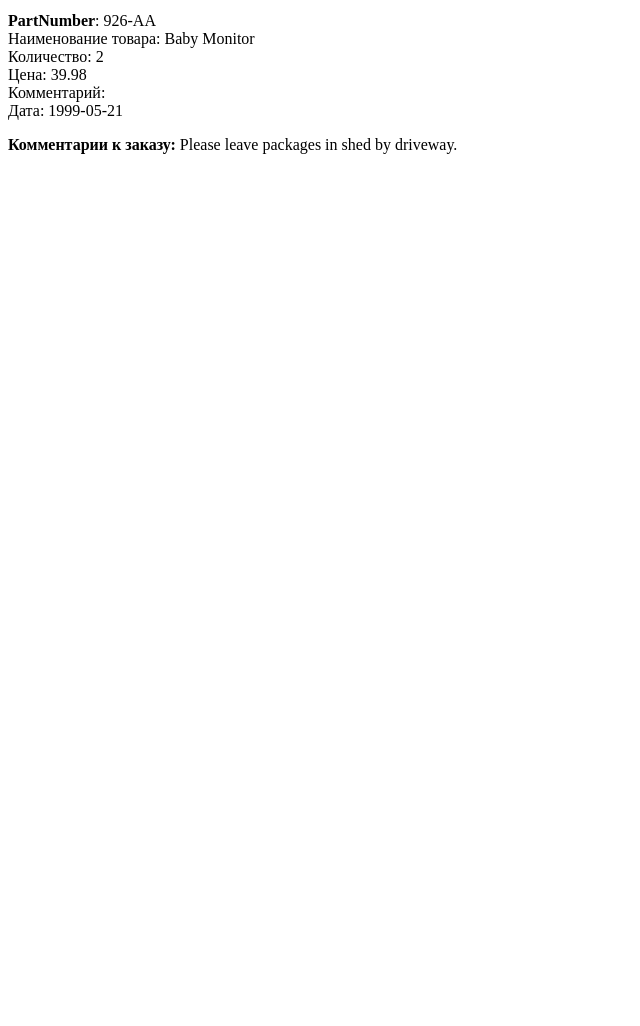
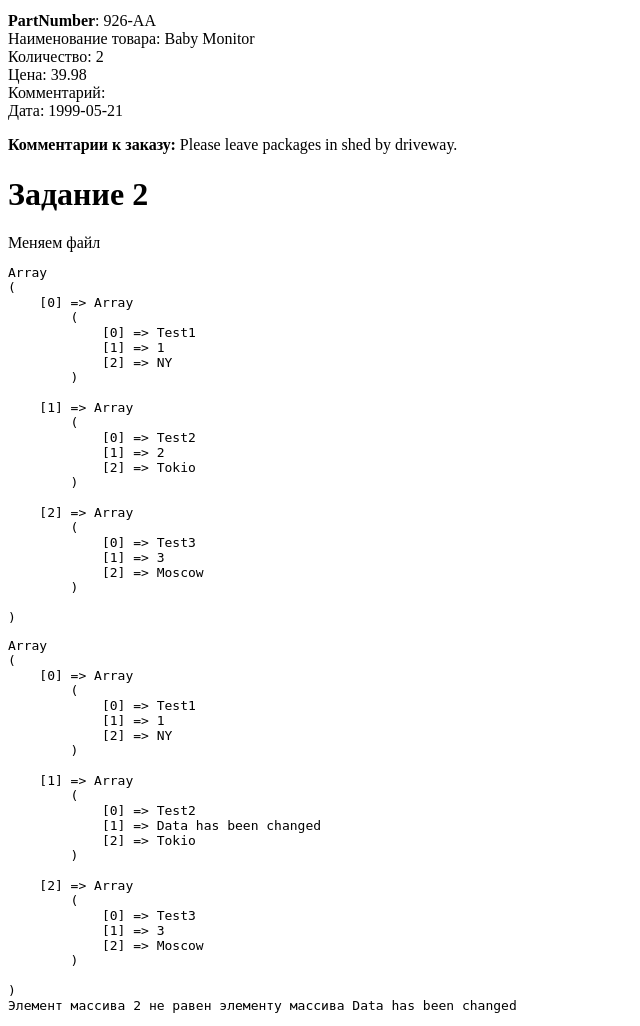
Before and after one commit to KaelKira/loftschool, a PHP site: page / in a window 1280 px wide. Shown: the part 512-1538 px from the top of the page, without its empty margins (0-640 px from the left). Before the commit the page ends 666 px from the top, so only its background shows below. Run offline with PHP 8.4, Linux system fonts and the light colour scheme.

Commit message:
Homework-3.2-done

```diff
--- a/homework3/index.php
+++ b/homework3/index.php
@@ -4,3 +4,6 @@ require('src/functions.php');
 //Печать инструкции для курьера
 echo '<h1>'.'Задание 1'.'</h1>';
 task1();
+//JSON
+echo '<h1>'.'Задание 2'.'</h1>';
+task2();
--- a/homework3/src/functions.php
+++ b/homework3/src/functions.php
@@ -3,28 +3,76 @@ function task1()
 {
     $file = file_get_contents('src/data.xml');
     $xml = new SimpleXMLElement($file);
-    echo '<b>PurchaseOrderNumber: </b>'. $xml->attributes()->PurchaseOrderNumber . '<br>';
-    echo '<b>OrderDate: </b>'. $xml->attributes()->OrderDate;
-    echo '<p>'."Адреса:" . '</p>';
-    foreach ($xml->Address as $adres){
+    echo '<b>PurchaseOrderNumber: </b>' . $xml->attributes()->PurchaseOrderNumber . '<br>';
+    echo '<b>OrderDate: </b>' . $xml->attributes()->OrderDate;
+    echo '<p>' . "Адреса:" . '</p>';
+    foreach ($xml->Address as $adres) {
         echo '<p>';
-        echo '<b>Type</b>: '. $adres->attributes()->Type . '<br>';
-        echo 'Улица: '. $adres->Street->__toString() . '<br>';
-        echo 'Город: '. $adres->City->__toString() . '<br>';
-        echo 'Штат: '. $adres->State->__toString() . '<br>';
-        echo 'Индекс: '. $adres->Zip->__toString() . '<br>';
-        echo 'Страна: '. $adres->Country->__toString() . '<br>';
+        echo '<b>Type</b>: ' . $adres->attributes()->Type . '<br>';
+        echo 'Улица: ' . $adres->Street->__toString() . '<br>';
+        echo 'Город: ' . $adres->City->__toString() . '<br>';
+        echo 'Штат: ' . $adres->State->__toString() . '<br>';
+        echo 'Индекс: ' . $adres->Zip->__toString() . '<br>';
+        echo 'Страна: ' . $adres->Country->__toString() . '<br>';
         echo '</p>';
     }
-    foreach ($xml->Items->Item as $item){
+    foreach ($xml->Items->Item as $item) {
         echo '<p>';
-        echo '<b>PartNumber</b>: '. $item->attributes()->PartNumber . '<br>';
-        echo 'Наименование товара: '. $item->ProductName->__toString() . '<br>';
-        echo 'Количество: '. $item->Quantity->__toString() . '<br>';
-        echo 'Цена: '. $item->USPrice->__toString() . '<br>';
-        echo 'Комментарий: '. $item->Comment->__toString() . '<br>';
-        echo 'Дата: '. $item->ShipDate->__toString() . '<br>';
+        echo '<b>PartNumber</b>: ' . $item->attributes()->PartNumber . '<br>';
+        echo 'Наименование товара: ' . $item->ProductName->__toString() . '<br>';
+        echo 'Количество: ' . $item->Quantity->__toString() . '<br>';
+        echo 'Цена: ' . $item->USPrice->__toString() . '<br>';
+        echo 'Комментарий: ' . $item->Comment->__toString() . '<br>';
+        echo 'Дата: ' . $item->ShipDate->__toString() . '<br>';
         echo '</p>';
     }
-    echo '<b>Комментарии к заказу: </b>'. $xml->DeliveryNotes->__toString();
+    echo '<b>Комментарии к заказу: </b>' . $xml->DeliveryNotes->__toString();
 }
+
+function task2()
+{
+    $arr = [
+        0 =>
+            array(
+                0 => "Test1",
+                1 => "1",
+                2 => "NY"
+            ),
+        1 =>
+            array(
+                0 => "Test2",
+                1 => "2",
+                2 => "Tokio"
+            ),
+        2 =>
+            array(
+                0 => "Test3",
+                1 => "3",
+                2 => "Moscow"
+            ),
+    ];
+    $jsonArr = json_encode($arr);
+    file_put_contents('src/output.json',$jsonArr);
+    if (rand(0, 1) == 1) {
+        echo "Меняем файл" . '<br>';
+        $file = file_get_contents('src/output.json');
+        $arr2 = json_decode($file);
+        echo '<pre>';
+        print_r($arr2);
+        $arr2[rand(0,2)][rand(0,2)] = 'Data has been changed';
+        echo '<pre>';
+        print_r($arr2);
+        $changedJson = json_encode($arr2);
+        file_put_contents('src/output2.json',$changedJson);
+        for ($i=0; $i<=2;$i++){
+            for ($j=0; $j<=2;$j++){
+                if($arr[$i][$j] != $arr2[$i][$j]){
+                    echo 'Элемент массива ' . $arr[$i][$j] . ' не равен элементу массива ' . $arr2[$i][$j];
+                }
+            }
+        }
+
+    }else{
+        echo 'Файл не меняли';
+    }
+}
```
